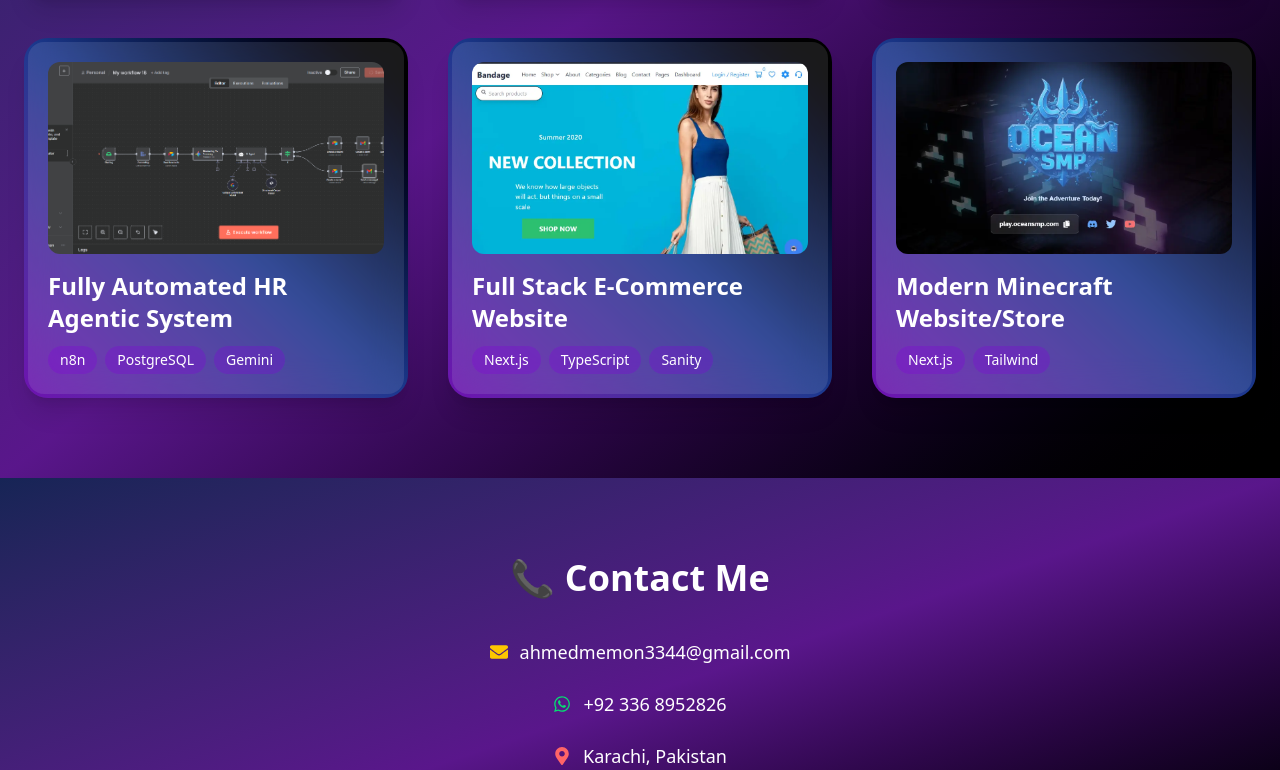
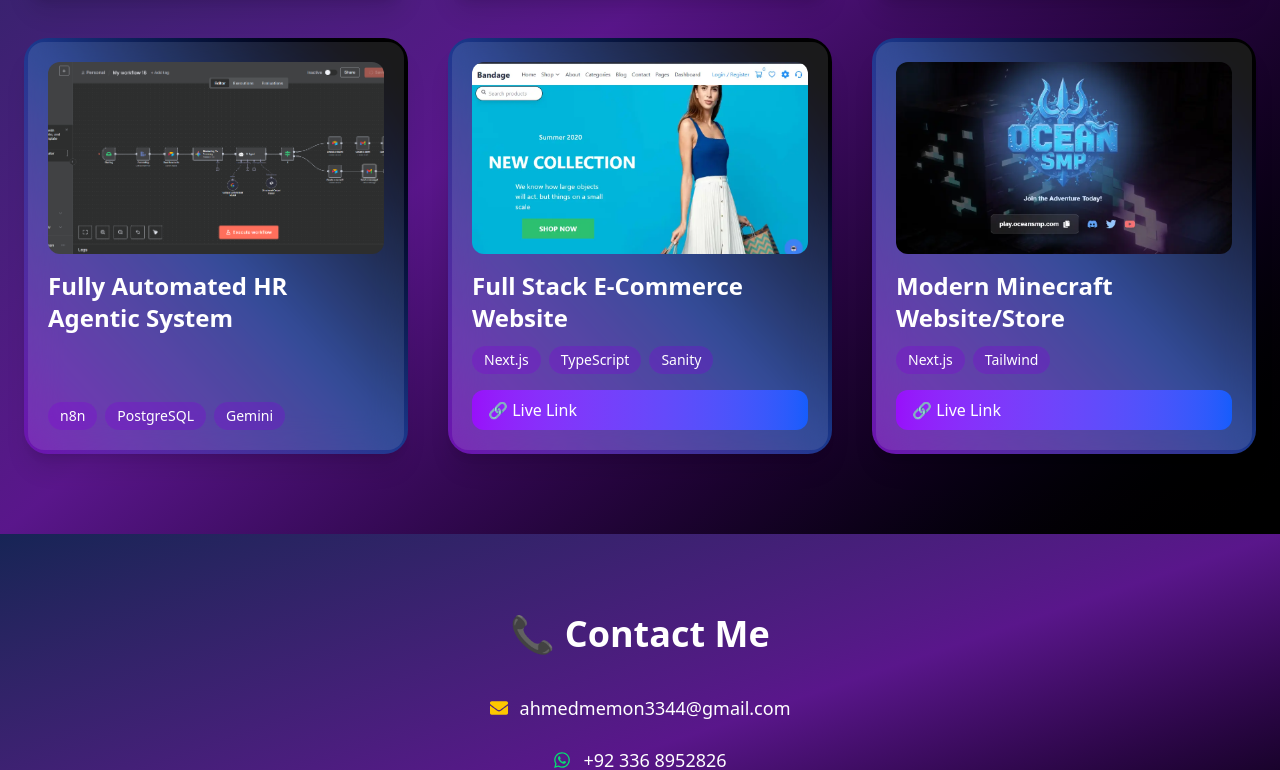
Before and after one commit to AhmedCoder2233/ahmedportfolio, a React (Vite) app: page / in a window 1280 px wide. Shown: the part 2670-3440 px from the top of the page. Built offline with nearby package versions, Linux system fonts and the light colour scheme.

Commit message:
Update Projects.jsx

```diff
--- a/src/components/Projects.jsx
+++ b/src/components/Projects.jsx
@@ -26,16 +26,21 @@
       title: "Full Stack E-Commerce Website",
       img: "/pro5.webp",
       tech: ["Next.js", "TypeScript", "Sanity"],
+      link: "https://your-ecommerce-live-link.com", // live link yahan
     },
     {
       title: "Modern Minecraft Website/Store",
       img: "/pro6.webp",
       tech: ["Next.js", "Tailwind"],
+      link: "https://your-minecraft-live-link.com", // live link yahan
     },
   ];
 
   return (
-    <section className="relative py-20 bg-gradient-to-br from-blue-950 via-purple-900 to-black text-white overflow-hidden" id="projects">
+    <section
+      className="relative py-20 bg-gradient-to-br from-blue-950 via-purple-900 to-black text-white overflow-hidden"
+      id="projects"
+    >
       <div className="container mx-auto px-6">
         <h2 className="text-4xl font-bold text-center mb-12">🚀 My Projects</h2>
         <div className="grid grid-cols-1 md:grid-cols-2 lg:grid-cols-3 gap-10">
@@ -61,6 +66,18 @@
                     </span>
                   ))}
                 </div>
+
+                {/* Sirf agar link ho tab button show kare */}
+                {project.link && (
+                  <a
+                    href={project.link}
+                    target="_blank"
+                    rel="noopener noreferrer"
+                    className="mt-4 inline-block bg-gradient-to-r from-purple-600 to-blue-600 text-white px-4 py-2 rounded-xl font-medium hover:opacity-90 transition"
+                  >
+                    🔗 Live Link
+                  </a>
+                )}
               </div>
             </div>
           ))}
```
